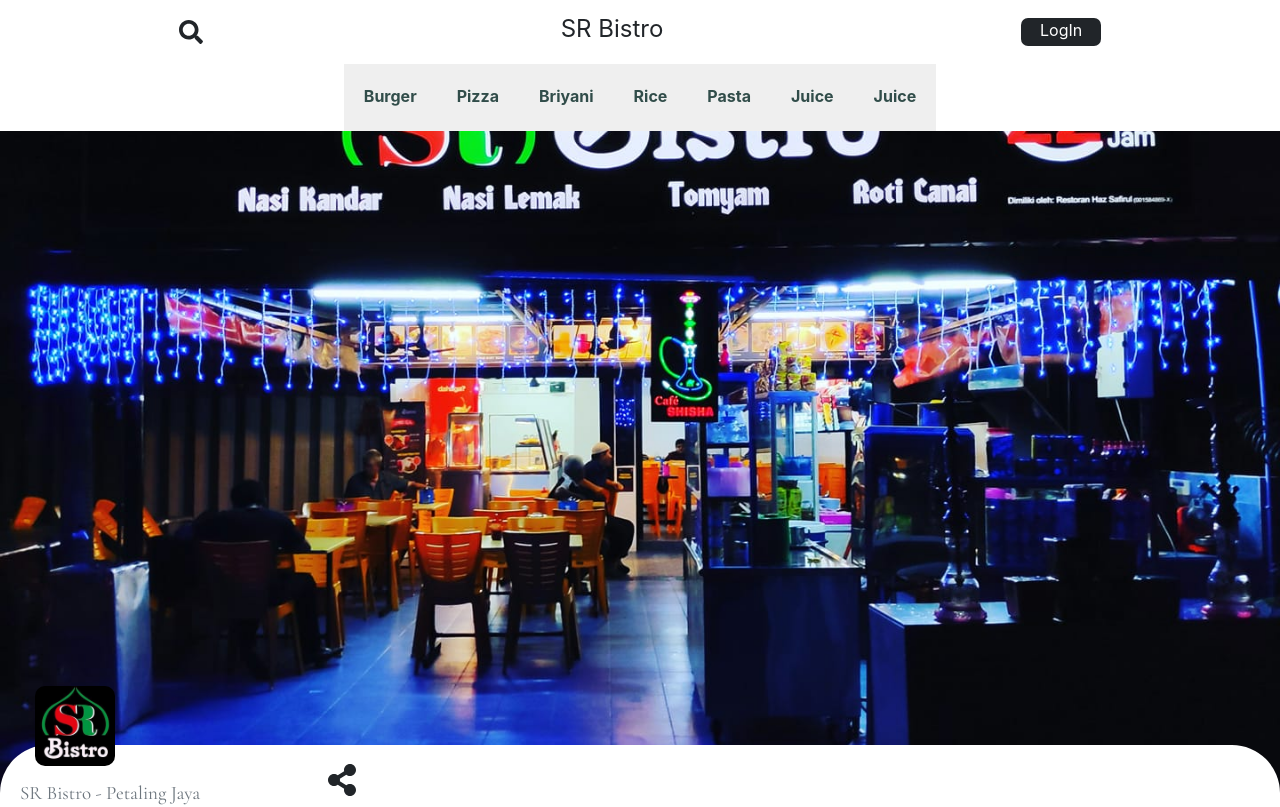
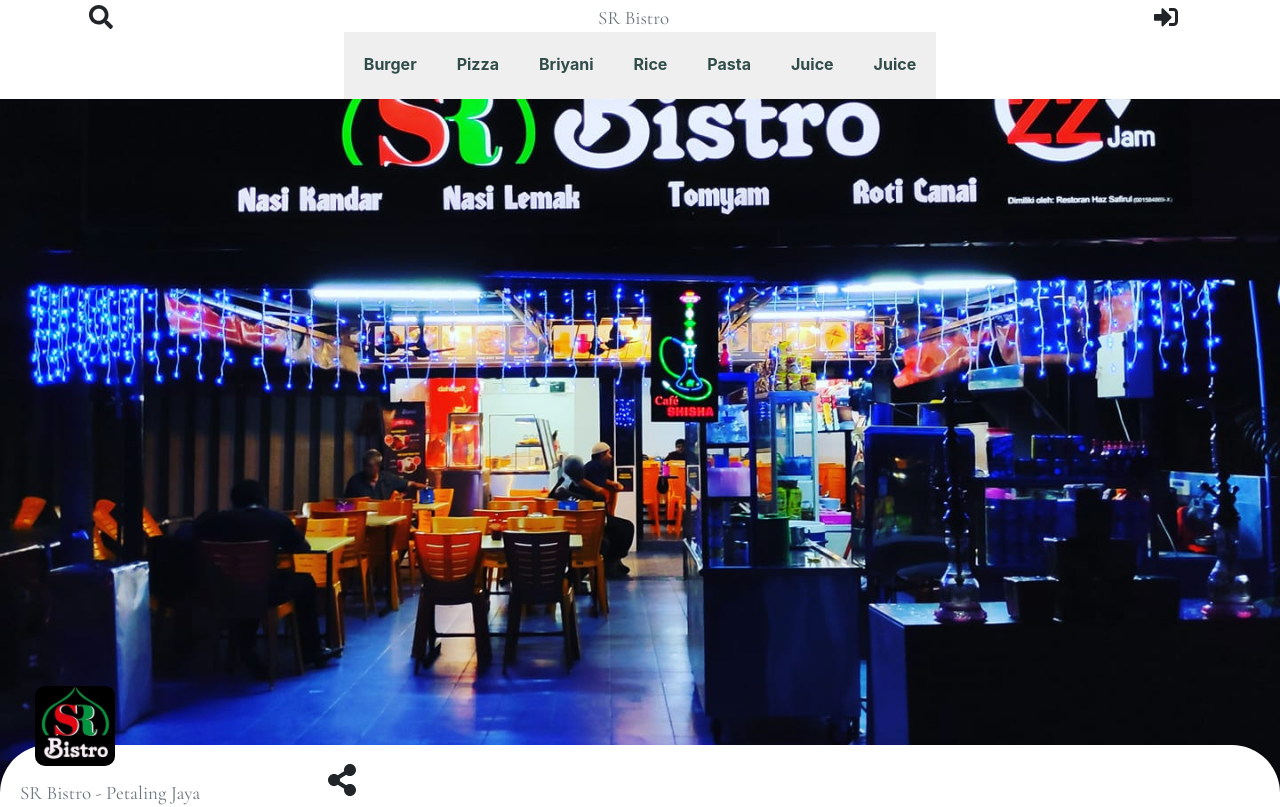
Before and after one commit to Emitaz-pias/restoren-pataling-jaya, a React (Create React App) app: page / in a window 1280 px wide. Shown: the top 807 px of the page. Built offline with nearby package versions, Linux system fonts and the light colour scheme.

Commit message:
new design

```diff
--- a/src/Components/Menu/Header/Header.js
+++ b/src/Components/Menu/Header/Header.js
@@ -1,4 +1,8 @@
-import { faChevronLeft, faSearch } from "@fortawesome/free-solid-svg-icons";
+import {
+  faChevronLeft,
+  faSearch,
+  faSignInAlt,
+} from "@fortawesome/free-solid-svg-icons";
 import { FontAwesomeIcon } from "@fortawesome/react-fontawesome";
 import React, { useEffect, useState } from "react";
 import { useForm } from "react-hook-form";
@@ -44,13 +48,18 @@ const Header = ({
   return (
     <div className={`${showHeader ? "fixedHeader" : "hideHeader"} bg-white`}>
       <div
-        style={{ height: "4rem" }}
+        style={{ height: "2rem", padding: "0.5rem 0 0.4rem 0" }}
         className="d-flex align-items-center  w-100"
       >
         {openSearch ? (
-          <div className="d-flex justify-content-around align-items-center w-100">
+          <div className="w-100">
+            <div className="d-flex justify-content-around align-items-center">
               <FontAwesomeIcon
-              style={{ fontSize: "1.5rem", cursor: "pointer" }}
+                style={{
+                  fontSize: "1.5rem",
+                  cursor: "pointer",
+                  marginLeft: "-3%",
+                }}
                 onClick={handleToggleSearch}
                 icon={faChevronLeft}
               />
@@ -68,37 +77,49 @@ const Header = ({
                 />
               </form>
               <FontAwesomeIcon
-              style={{ fontSize: "1.5rem", cursor: "pointer" }}
+                style={{
+                  fontSize: "1.5rem",
+                  cursor: "pointer",
+                  position: "relative",
+                  left: "7%",
+                }}
                 className="me-3"
                 onClick={handleSubmit(onSubmit)}
                 icon={faSearch}
               />
             </div>
+          </div>
         ) : (
-          <div
-            style={{ height: "4rem" }}
-            className=" d-flex align-items-center justify-content-around w-100"
-          >
+          <div className=" d-flex align-items-center justify-content-around w-100">
             {/* style={{ position: "relative", left: "40%" }} */}
             <FontAwesomeIcon
-              style={{ fontSize: "1.5rem", cursor: "pointer" }}
+              style={{
+                fontSize: "1.5rem",
+                cursor: "pointer",
+                marginLeft: "-12%",
+              }}
               onClick={handleToggleSearch}
               icon={faSearch}
             />
-            <p style={{ fontSize: "1.5rem", marginTop: "0.6rem" }}>SR Bistro</p>
-            <button
+            <h2
+              className="text-secondary"
               style={{
-                height: "1.8rem",
-                width: "5rem",
-                borderRadius: "7px",
-                border: "none",
-                color: "white",
-                paddingBottom: "0.5rem",
+                fontSize: "19px",
+                lineHeight: "23px",
+                marginTop: "0.6rem",
+                fontFamily: "Cormorant Garamond",
               }}
-              className="bg-dark"
             >
-              LogIn
-            </button>
+              SR Bistro
+            </h2>
+            <FontAwesomeIcon
+              style={{
+                fontSize: "1.5rem",
+                cursor: "pointer",
+                marginRight: "-11%",
+              }}
+              icon={faSignInAlt}
+            />
           </div>
         )}
       </div>
```
Lines whose indentation alone changed are shown as unchanged.
